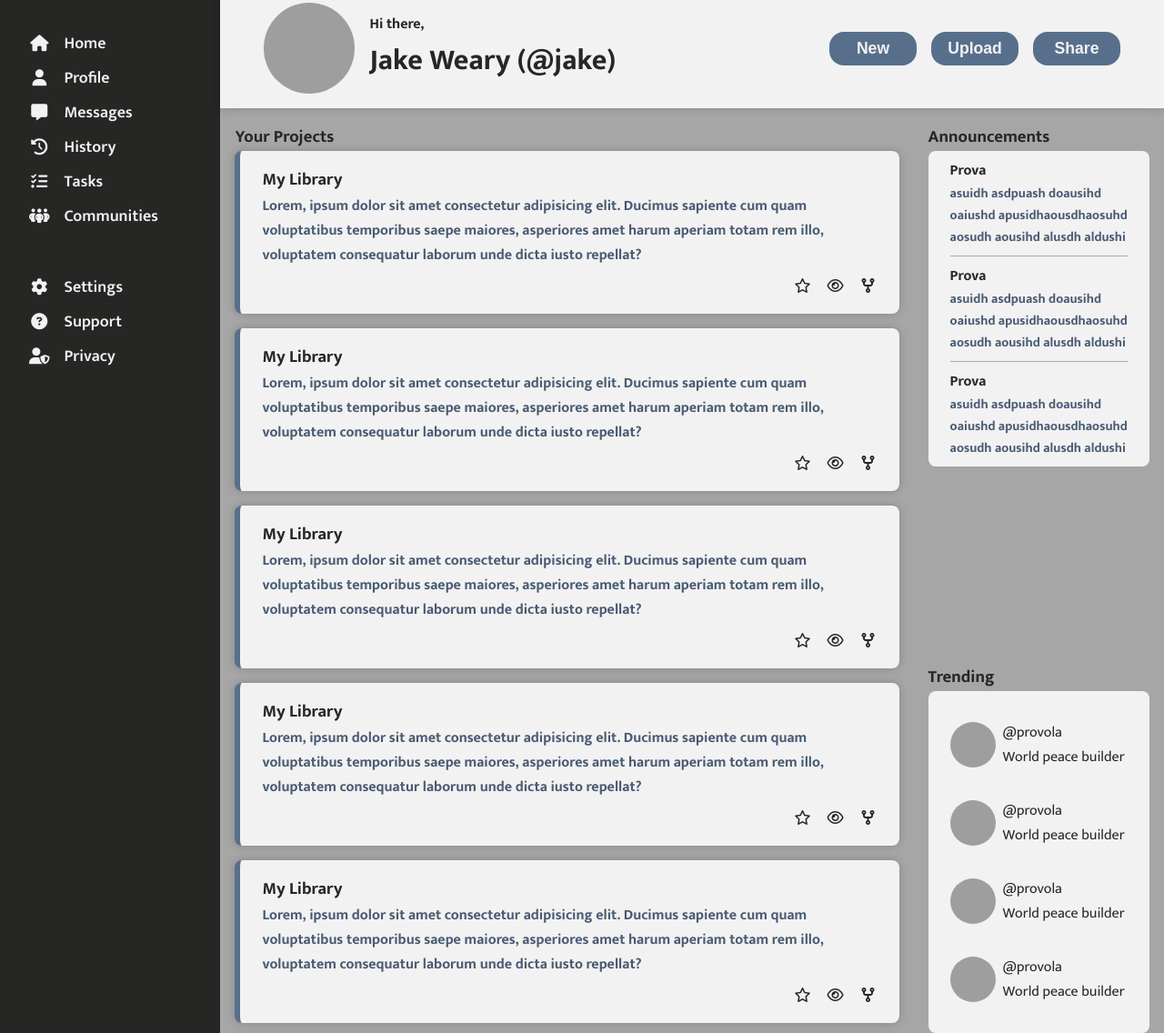
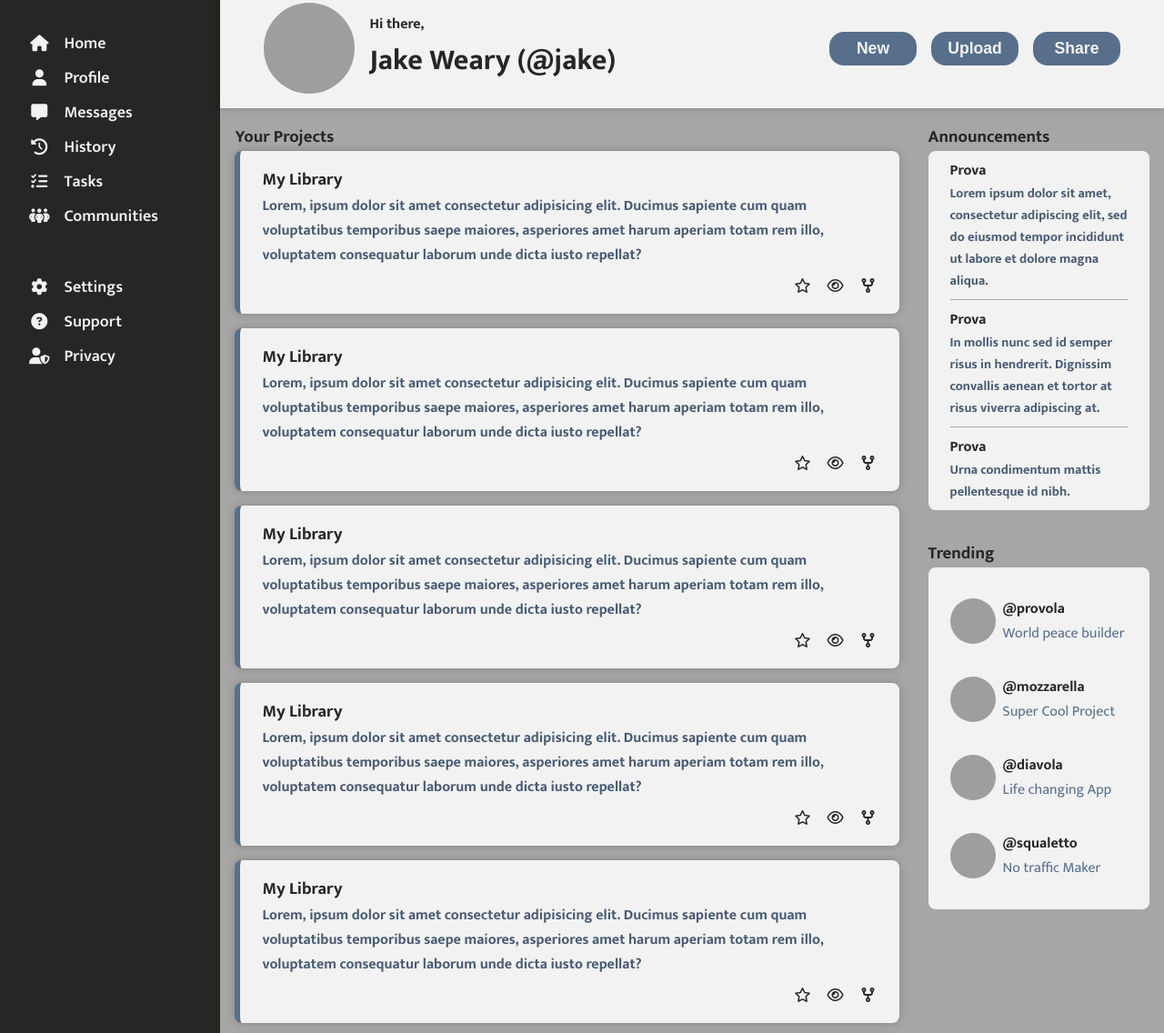
Before and after one commit to egoist000/admin-dashboard, a plain HTML site: page index.html in a window 1280 px wide. Shown: the part 79-1215 px from the top of the page at 91% size. Drawn offline with Linux system fonts and the light colour scheme; grey boxes are pictures that could not be loaded.

Commit message:
New text

```diff
--- a/index.html
+++ b/index.html
@@ -78,7 +78,7 @@
                     <div class="avatar">
                         <img class="small-ava" src="https://i.pinimg.com/originals/f9/1c/f7/f91cf790dfec5ebf0e820caee4854f60.jpg" alt="peluche-avatar">
                     </div>
-                    <p>Jake Weary</p>
+                    <a href="https://www.pinterest.it/pin/469148486197454913/" class="user-name">Jake Weary</a>
                 </div>
                 <div class="user-welcome">
                     <div class="avatar">
@@ -209,15 +209,15 @@
                         <div class="announcements-container">
                             <div class="announcement">
                                 <h4 class="announcement-title">Prova</h4>
-                                <p class="announcement-description">asuidh asdpuash doausihd oaiushd apusidhaousdhaosuhd aosudh aousihd alusdh aldushi</p>
+                                <p class="announcement-description">Lorem ipsum dolor sit amet, consectetur adipiscing elit, sed do eiusmod tempor incididunt ut labore et dolore magna aliqua.</p>
                             </div>
                             <div class="announcement">
                                 <h4 class="announcement-title">Prova</h4>
-                                <p class="announcement-description">asuidh asdpuash doausihd oaiushd apusidhaousdhaosuhd aosudh aousihd alusdh aldushi</p>
+                                <p class="announcement-description">In mollis nunc sed id semper risus in hendrerit. Dignissim convallis aenean et tortor at risus viverra adipiscing at.</p>
                             </div>
                             <div class="announcement">
                                 <h4 class="announcement-title">Prova</h4>
-                                <p class="announcement-description">asuidh asdpuash doausihd oaiushd apusidhaousdhaosuhd aosudh aousihd alusdh aldushi</p>
+                                <p class="announcement-description">Urna condimentum mattis pellentesque id nibh.</p>
                             </div>
                         </div>
                     </div>
@@ -229,41 +229,40 @@
                                     <img class="small-ava" src="https://i.pinimg.com/originals/86/d3/14/86d314a823f48af0c11696cd8ce6c7e6.jpg" alt="peluche-avatar">
                                 </div>
                                 <div class="user-info">
-                                    <a class="user-name">@provola</a>
+                                    <a href="https://www.pinterest.it/pin/469148486197458657/" class="user-name">@provola</a>
                                     <p class="user-role">World peace builder</p>
                                 </div>
                             </div>
                             <div class="trending-user">
                                 <div class="avatar">
-                                    <img class="small-ava" src="https://i.pinimg.com/originals/86/d3/14/86d314a823f48af0c11696cd8ce6c7e6.jpg" alt="peluche-avatar">
+                                    <img class="small-ava" src="https://i.pinimg.com/originals/54/03/04/540304178466a27bd54c501c22a572b9.jpg" alt="peluche-avatar">
                                 </div>
                                 <div class="user-info">
-                                    <a class="user-name">@provola</a>
-                                    <p class="user-role">World peace builder</p>
+                                    <a href="https://www.pinterest.it/pin/469148486197467359/" class="user-name">@mozzarella</a>
+                                    <p class="user-role">Super Cool Project</p>
                                 </div>
                             </div>
                             <div class="trending-user">
                                 <div class="avatar">
-                                    <img class="small-ava" src="https://i.pinimg.com/originals/86/d3/14/86d314a823f48af0c11696cd8ce6c7e6.jpg" alt="peluche-avatar">
+                                    <img class="small-ava" src="https://i.pinimg.com/originals/0a/b5/80/0ab58083609c473ab83c1813291b42ad.jpg" alt="peluche-avatar">
                                 </div>
                                 <div class="user-info">
-                                    <a class="user-name">@provola</a>
-                                    <p class="user-role">World peace builder</p>
+                                    <a href="https://www.pinterest.it/pin/469148486197467369/" class="user-name">@diavola</a>
+                                    <p class="user-role">Life changing App</p>
                                 </div>
                             </div>
                             <div class="trending-user">
                                 <div class="avatar">
-                                    <img class="small-ava" src="https://i.pinimg.com/originals/86/d3/14/86d314a823f48af0c11696cd8ce6c7e6.jpg" alt="peluche-avatar">
+                                    <img class="small-ava" src="https://i.pinimg.com/originals/52/ed/67/52ed672084df72c79d7c2f215c49775e.jpg" alt="peluche-avatar">
                                 </div>
                                 <div class="user-info">
-                                    <a class="user-name">@provola</a>
-                                    <p class="user-role">World peace builder</p>
+                                    <a href="https://www.pinterest.it/pin/469148486197467373/" class="user-name">@squaletto</a>
+                                    <p class="user-role">No traffic Maker</p>
                                 </div>
                             </div>
                         </div>
                     </div>
                 </div>
-                <div class="trending-section"></div>
             </section>
         </main>
     </div>
--- a/style.css
+++ b/style.css
@@ -120,8 +120,12 @@ header .avatar {
     align-items: center;
 }
 
-.user p {
+.user-name {
     font-weight: 700;
+}
+
+.user-role {
+    color: var(--color-1);
 }
 
 .avatar img {
@@ -226,8 +230,8 @@ section {
 /* RIGHT-SECTION*/
 
 .right-section {
-    display: grid;
-    grid-row: 1fr 1fr;
+    display: flex;
+    flex-direction: column;
     gap: 2rem;
 }
 
```
